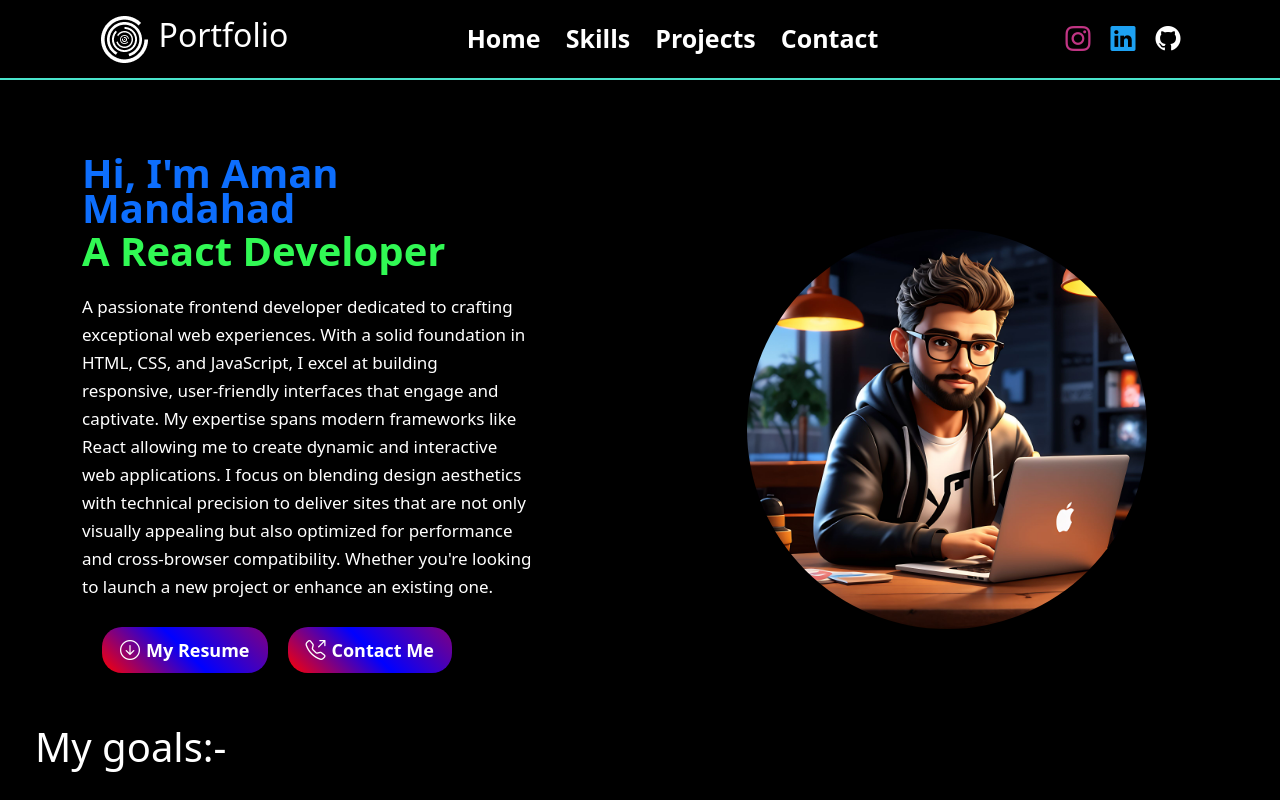
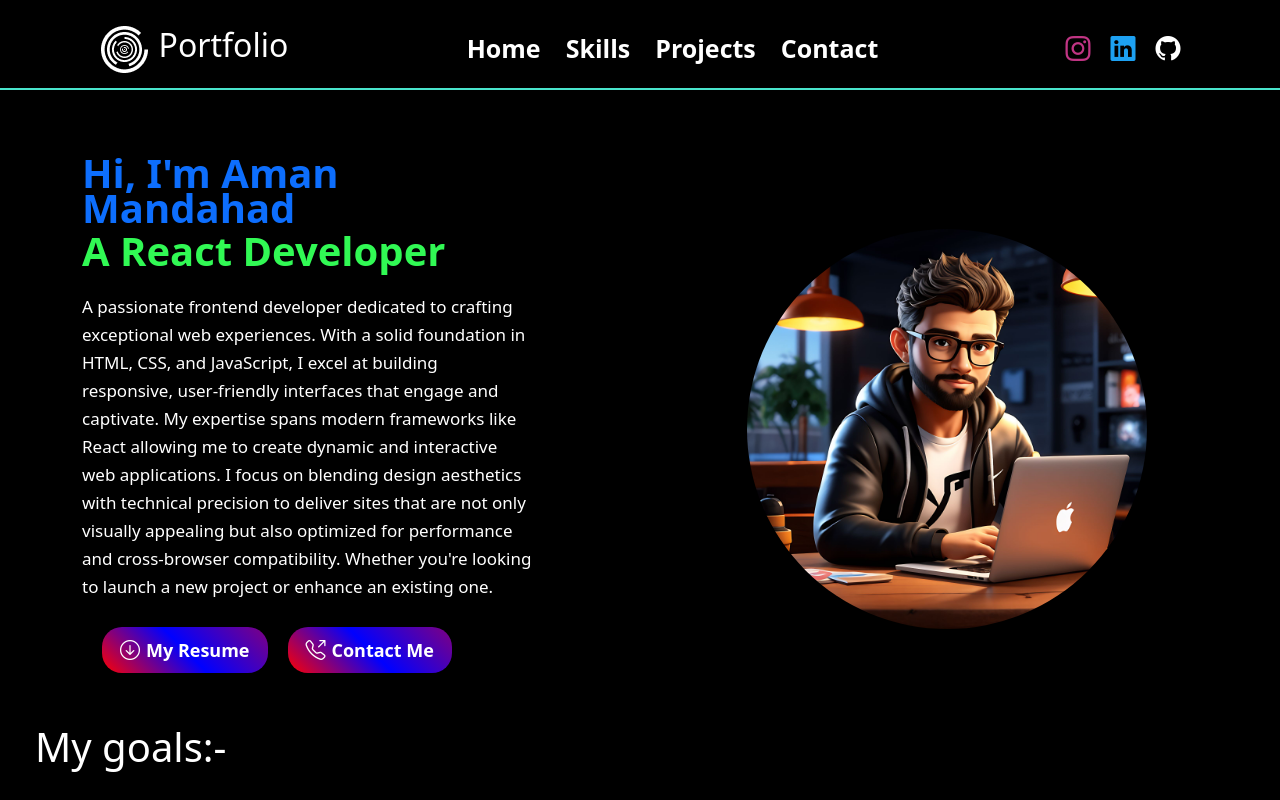
Before and after one commit to Amanmandahad/Portfolio, a React (Vite) app: page / in a window 1280 px wide. Shown: the top 800 px of the page. Built offline with nearby package versions, Linux system fonts and the light colour scheme.

Commit message:
recheckin

```diff
--- a/src/components/header-footer/Header.module.css
+++ b/src/components/header-footer/Header.module.css
@@ -3,6 +3,7 @@
   height: 80px;
   border-bottom: 2px solid #4AE5CC;
   width: 100%;
+  margin: 10px 0px;
   display: flex;
   justify-content: space-around;
   padding: 0 50px;
```
